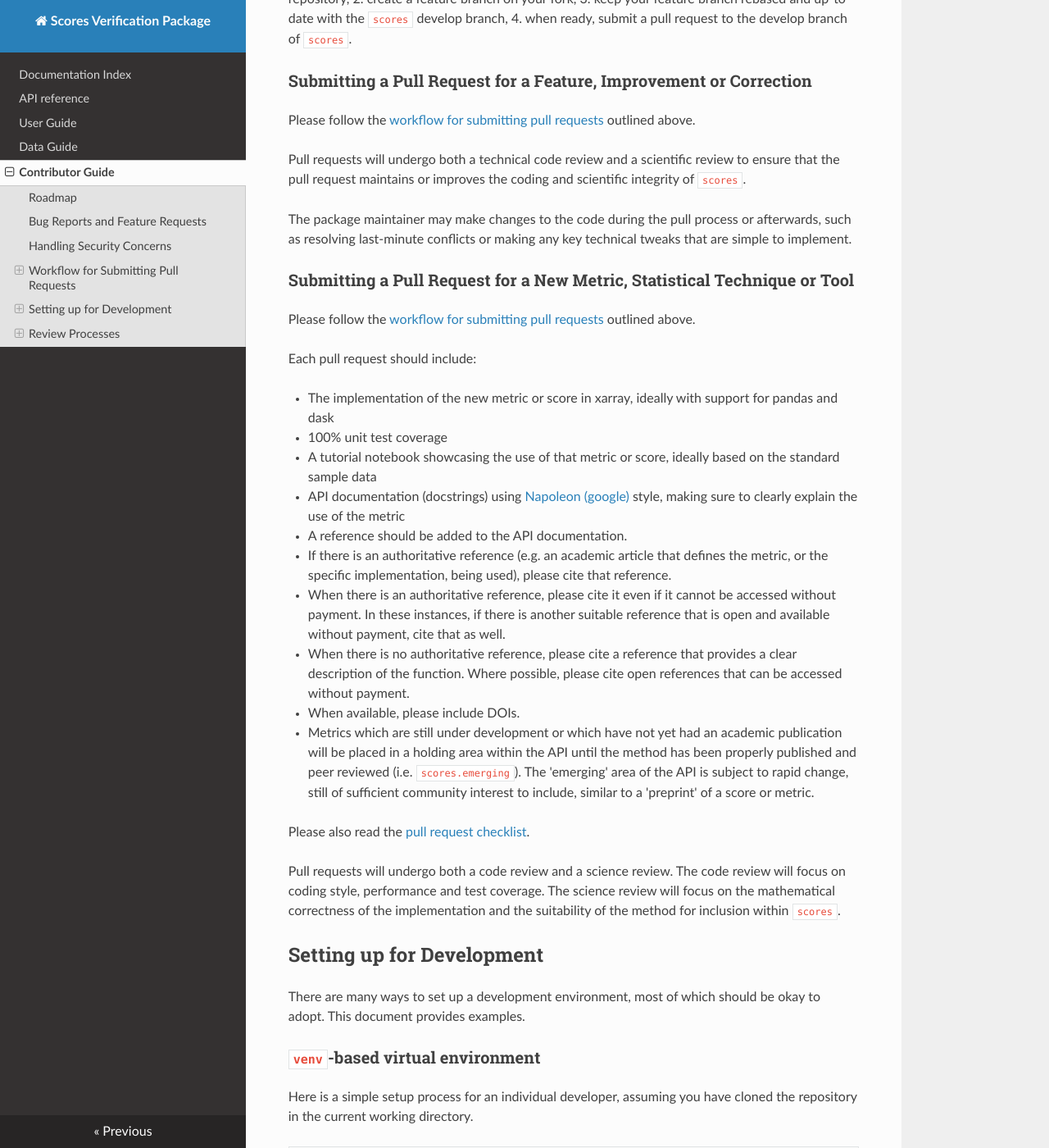
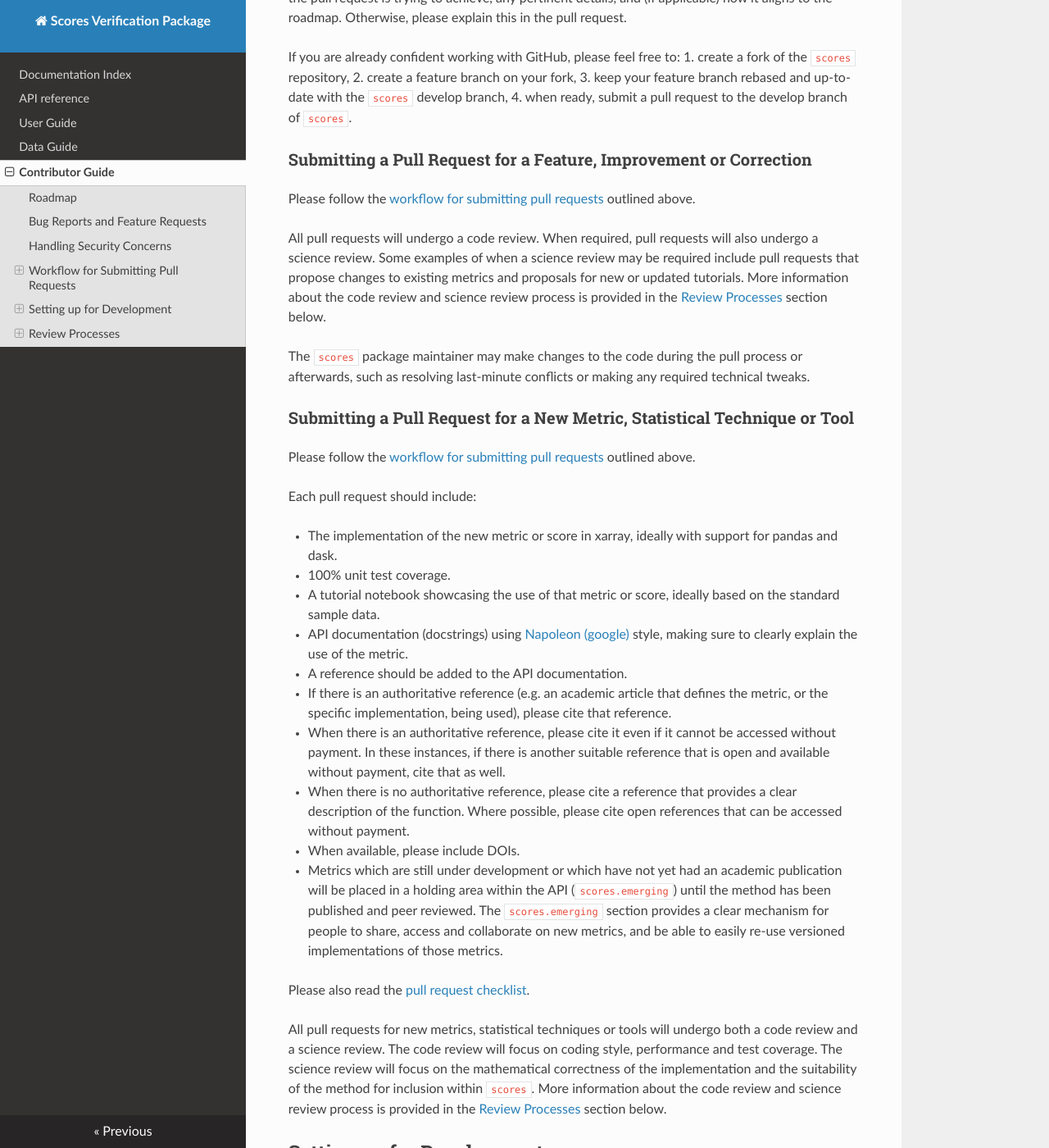
Before and after one commit to nci/scores, an MkDocs documentation site: the page built from docs/contributing.md, in a window 1280 px wide and 1400 px high, scrolled down 999 px. Shown: the whole window at 82% size. Built offline with MkDocs 1.6.1, drawn with Linux system fonts in a browser that asks for light colours; nearby versions of some CDN libraries; some of the changed text lies outside the part shown.

Commit message:
Further updates to contributing guide following offline feedback from Tennessee

```diff
--- a/docs/contributing.md
+++ b/docs/contributing.md
@@ -25,6 +25,8 @@ Please see the information provided in [SECURITY.md](SECURITY.md)
 
 **Note for new contributors:** we are still establishing the smoothest path for new contributors to make code contributions. If you aren't sure where or how to start, please email scores@bom.gov.au and we would be happy to help discuss your goals and work through any issues getting set up.
 
+Prior to developing a pull request, it may be a good idea to create a [GitHub issue](https://github.com/nci/scores/issues) to capture what the pull request is trying to achieve, any pertinent details, and (if applicable) how it aligns to the roadmap. Otherwise, please explain this in the pull request.
+
 If you are already confident working with GitHub, please feel free to:
 1. create a fork of the `scores` repository,
 2. create a feature branch on your fork,
@@ -35,9 +37,9 @@ If you are already confident working with GitHub, please feel free to:
 
 Please follow the [workflow for submitting pull requests](#workflow-for-submitting-pull-requests) outlined above.
 
-Pull requests will undergo both a technical code review and a scientific review to ensure that the pull request maintains or improves the coding and scientific integrity of `scores`.
+All pull requests will undergo a code review. When required, pull requests will also undergo a science review. Some examples of when a science review may be required include pull requests that propose changes to existing metrics and proposals for new or updated tutorials. More information about the code review and science review process is provided in the [Review Processes](#review-processes) section below.
 
-The package maintainer may make changes to the code during the pull process or afterwards, such as resolving last-minute conflicts or making any key technical tweaks that are simple to implement.
+The `scores` package maintainer may make changes to the code during the pull process or afterwards, such as resolving last-minute conflicts or making any required technical tweaks.
 
 ### Submitting a Pull Request for a New Metric, Statistical Technique or Tool
 
@@ -45,20 +47,20 @@ Please follow the [workflow for submitting pull requests](#workflow-for-submitti
 
 Each pull request should include:
 
- - The implementation of the new metric or score in xarray, ideally with support for pandas and dask
- - 100% unit test coverage
- - A tutorial notebook showcasing the use of that metric or score, ideally based on the standard sample data
- - API documentation (docstrings) using [Napoleon (google)](https://sphinxcontrib-napoleon.readthedocs.io/en/latest/example_google.html) style, making sure to clearly explain the use of the metric
+ - The implementation of the new metric or score in xarray, ideally with support for pandas and dask.
+ - 100% unit test coverage.
+ - A tutorial notebook showcasing the use of that metric or score, ideally based on the standard sample data.
+ - API documentation (docstrings) using [Napoleon (google)](https://sphinxcontrib-napoleon.readthedocs.io/en/latest/example_google.html) style, making sure to clearly explain the use of the metric.
  - A reference should be added to the API documentation.
    - If there is an authoritative reference (e.g. an academic article that defines the metric, or the specific implementation, being used), please cite that reference.
    - When there is an authoritative reference, please cite it even if it cannot be accessed without payment. In these instances, if there is another suitable reference that is open and available without payment, cite that as well.
    - When there is no authoritative reference, please cite a reference that provides a clear description of the function. Where possible, please cite open references that can be accessed without payment.
    - When available, please include DOIs.
- - Metrics which are still under development or which have not yet had an academic publication will be placed in a holding area within the API until the method has been properly published and peer reviewed (i.e. `scores.emerging`). The 'emerging' area of the API is subject to rapid change, still of sufficient community interest to include, similar to a 'preprint' of a score or metric.
+ - Metrics which are still under development or which have not yet had an academic publication will be placed in a holding area within the API (`scores.emerging`) until the method has been published and peer reviewed. The `scores.emerging` section provides a clear mechanism for people to share, access and collaborate on new metrics, and be able to easily re-use versioned implementations of those metrics.
 
 Please also read the [pull request checklist](https://github.com/nci/scores/blob/develop/.github/pull_request_template.md).
 
-Pull requests will undergo both a code review and a science review. The code review will focus on coding style, performance and test coverage. The science review will focus on the mathematical correctness of the implementation and the suitability of the method for inclusion within `scores`.
+All pull requests for new metrics, statistical techniques or tools will undergo both a code review and a science review. The code review will focus on coding style, performance and test coverage. The science review will focus on the mathematical correctness of the implementation and the suitability of the method for inclusion within `scores`. More information about the code review and science review process is provided in the [Review Processes](#review-processes) section below.
 
 ## Setting up for Development
 
@@ -100,9 +102,7 @@ pre-commit install -t pre-commit -t pre-push
 
 ## Review Processes
 
-Contributions of code through pull requests are welcomed. Prior to developing a pull request, it may be a good idea to create a GitHub issue to capture what the pull request is trying to achieve, any pertinent details, and how it aligns to the roadmap. Otherwise, please explain this in the pull request.
-
-All code will undergo a review process prior to being included in the develop branch in order to ensure both the coding and the statistical and scientific validity of changes.
+All pull requests will undergo a review process prior to being included in the develop branch in order to ensure both the coding and the scientific validity of changes.
 
 The code review process does not differ between contributions from the core team and contributions from the community.
 
```
